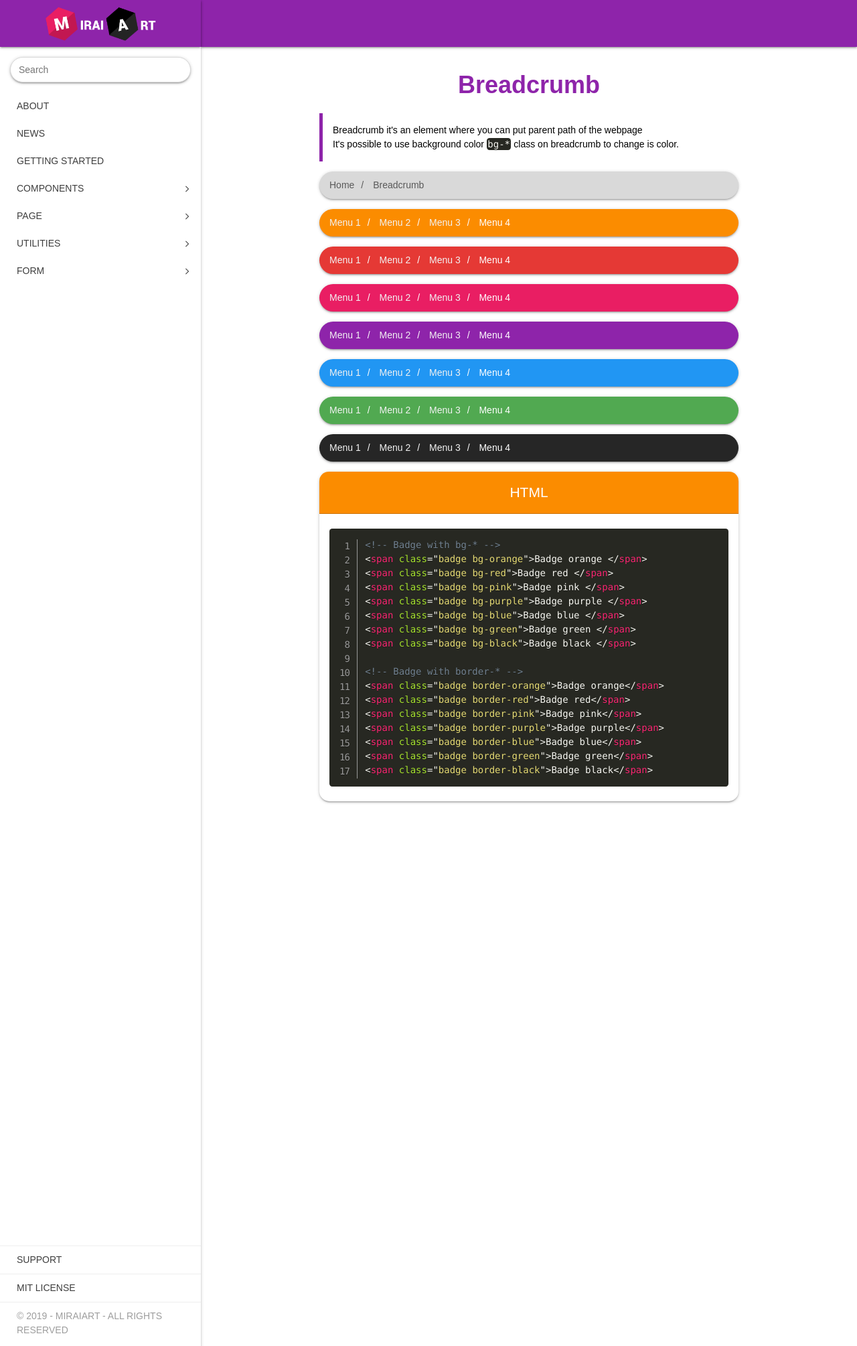
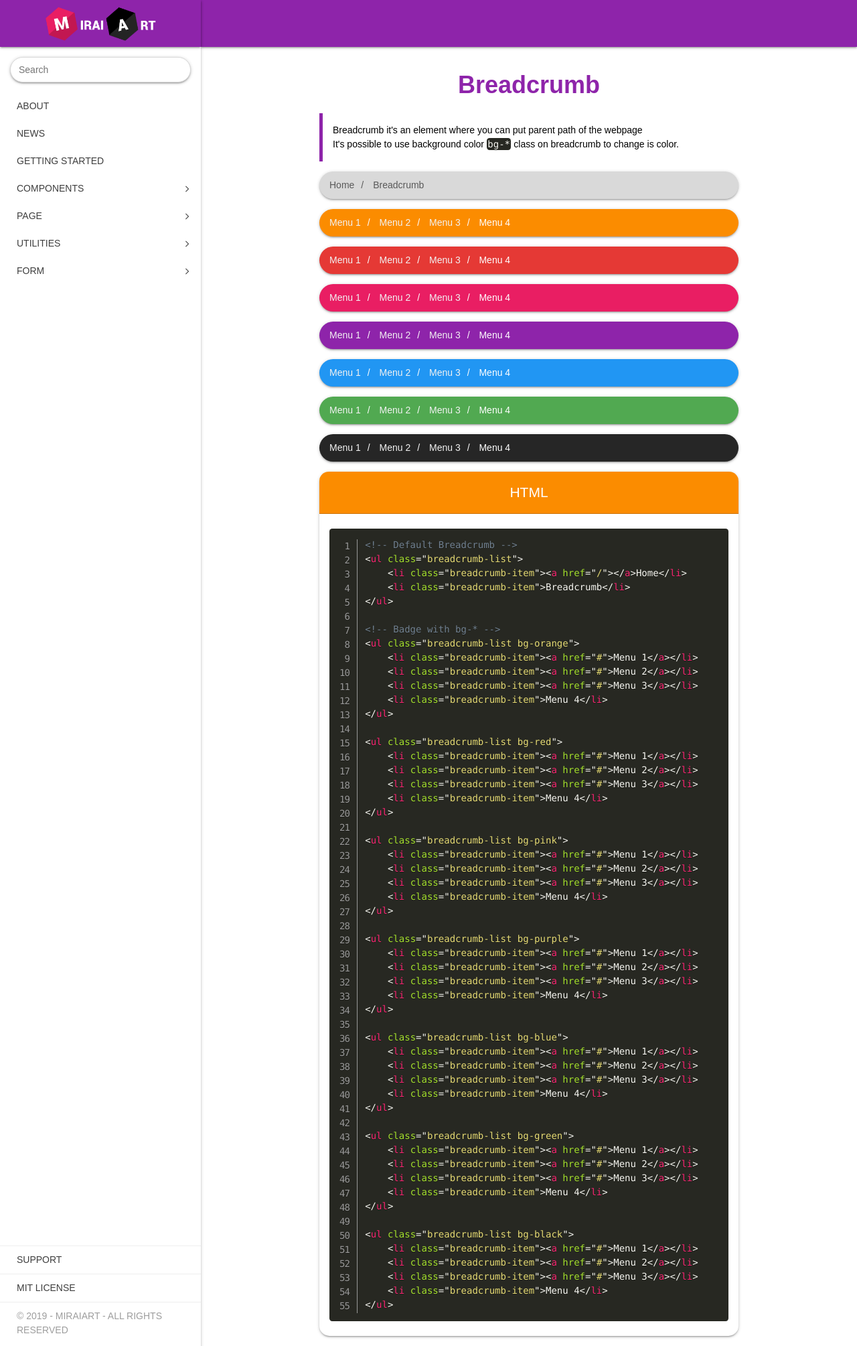
Before and after one commit to MiraiArt/miraiart.github.io, a Jekyll site: the page built from breadcrumb.html, in a window 1280 px wide. Shown: the whole page at 67% size. Built offline with Jekyll 4.4.1, drawn with Linux system fonts in a browser that asks for light colours; nearby versions of some CDN libraries; comment, search, counter and statistics services are not loaded.

Commit message:
update breadcrumb

```diff
--- a/_layouts/default.html
+++ b/_layouts/default.html
@@ -50,7 +50,7 @@
                     <ul class="sidenav-submenu">
                         <li class="searcheable"><a class="sidenav-submenu-link" href="dropdown.html">Dropdown</a></li>
                         <li class="searcheable"><a class="sidenav-submenu-link" href="badge.html">Badge</a></li>
-                        <li class="searcheable"><a class="sidenav-submenu-link" href="#">Breadcrumb</a></li>
+                        <li class="searcheable"><a class="sidenav-submenu-link" href="breadcrumb.html">Breadcrumb</a></li>
                         <li class="searcheable"><a class="sidenav-submenu-link" href="#">List style</a></li>
                         <li class="searcheable"><a class="sidenav-submenu-link" href="#">Progress bar / Loader</a></li>
                         <li class="searcheable"><a class="sidenav-submenu-link" href="#">Button</a></li>
--- a/breadcrumb.html
+++ b/breadcrumb.html
@@ -90,23 +90,61 @@ title: "Component - Breadcrumb"
             <pre class="language-markup line-numbers">
                 <code>
 
+                    &lt;!-- Default Breadcrumb -->
+                    &lt;ul class="breadcrumb-list">
+                        &lt;li class="breadcrumb-item">&lt;a href="/">&lt;/a>Home&lt;/li>
+                        &lt;li class="breadcrumb-item">Breadcrumb&lt;/li>
+                    &lt;/ul>
+
                     &lt;!-- Badge with bg-* -->
-                    &lt;span class="badge bg-orange">Badge orange &lt;/span>
-                    &lt;span class="badge bg-red">Badge red &lt;/span>
-                    &lt;span class="badge bg-pink">Badge pink &lt;/span>
-                    &lt;span class="badge bg-purple">Badge purple &lt;/span>
-                    &lt;span class="badge bg-blue">Badge blue &lt;/span>
-                    &lt;span class="badge bg-green">Badge green &lt;/span>
-                    &lt;span class="badge bg-black">Badge black &lt;/span>
+                    &lt;ul class="breadcrumb-list bg-orange">
+                        &lt;li class="breadcrumb-item">&lt;a href="#">Menu 1&lt;/a>&lt;/li>
+                        &lt;li class="breadcrumb-item">&lt;a href="#">Menu 2&lt;/a>&lt;/li>
+                        &lt;li class="breadcrumb-item">&lt;a href="#">Menu 3&lt;/a>&lt;/li>
+                        &lt;li class="breadcrumb-item">Menu 4&lt;/li>
+                    &lt;/ul>
 
-                    &lt;!-- Badge with border-* -->
-                    &lt;span class="badge border-orange">Badge orange&lt;/span>
-                    &lt;span class="badge border-red">Badge red&lt;/span>
-                    &lt;span class="badge border-pink">Badge pink&lt;/span>
-                    &lt;span class="badge border-purple">Badge purple&lt;/span>
-                    &lt;span class="badge border-blue">Badge blue&lt;/span>
-                    &lt;span class="badge border-green">Badge green&lt;/span>
-                    &lt;span class="badge border-black">Badge black&lt;/span>
+                    &lt;ul class="breadcrumb-list bg-red">
+                        &lt;li class="breadcrumb-item">&lt;a href="#">Menu 1&lt;/a>&lt;/li>
+                        &lt;li class="breadcrumb-item">&lt;a href="#">Menu 2&lt;/a>&lt;/li>
+                        &lt;li class="breadcrumb-item">&lt;a href="#">Menu 3&lt;/a>&lt;/li>
+                        &lt;li class="breadcrumb-item">Menu 4&lt;/li>
+                    &lt;/ul>
+
+                    &lt;ul class="breadcrumb-list bg-pink">
+                        &lt;li class="breadcrumb-item">&lt;a href="#">Menu 1&lt;/a>&lt;/li>
+                        &lt;li class="breadcrumb-item">&lt;a href="#">Menu 2&lt;/a>&lt;/li>
+                        &lt;li class="breadcrumb-item">&lt;a href="#">Menu 3&lt;/a>&lt;/li>
+                        &lt;li class="breadcrumb-item">Menu 4&lt;/li>
+                    &lt;/ul>
+
+                    &lt;ul class="breadcrumb-list bg-purple">
+                        &lt;li class="breadcrumb-item">&lt;a href="#">Menu 1&lt;/a>&lt;/li>
+                        &lt;li class="breadcrumb-item">&lt;a href="#">Menu 2&lt;/a>&lt;/li>
+                        &lt;li class="breadcrumb-item">&lt;a href="#">Menu 3&lt;/a>&lt;/li>
+                        &lt;li class="breadcrumb-item">Menu 4&lt;/li>
+                    &lt;/ul>
+
+                    &lt;ul class="breadcrumb-list bg-blue">
+                        &lt;li class="breadcrumb-item">&lt;a href="#">Menu 1&lt;/a>&lt;/li>
+                        &lt;li class="breadcrumb-item">&lt;a href="#">Menu 2&lt;/a>&lt;/li>
+                        &lt;li class="breadcrumb-item">&lt;a href="#">Menu 3&lt;/a>&lt;/li>
+                        &lt;li class="breadcrumb-item">Menu 4&lt;/li>
+                    &lt;/ul>
+
+                    &lt;ul class="breadcrumb-list bg-green">
+                        &lt;li class="breadcrumb-item">&lt;a href="#">Menu 1&lt;/a>&lt;/li>
+                        &lt;li class="breadcrumb-item">&lt;a href="#">Menu 2&lt;/a>&lt;/li>
+                        &lt;li class="breadcrumb-item">&lt;a href="#">Menu 3&lt;/a>&lt;/li>
+                        &lt;li class="breadcrumb-item">Menu 4&lt;/li>
+                    &lt;/ul>
+
+                    &lt;ul class="breadcrumb-list bg-black">
+                        &lt;li class="breadcrumb-item">&lt;a href="#">Menu 1&lt;/a>&lt;/li>
+                        &lt;li class="breadcrumb-item">&lt;a href="#">Menu 2&lt;/a>&lt;/li>
+                        &lt;li class="breadcrumb-item">&lt;a href="#">Menu 3&lt;/a>&lt;/li>
+                        &lt;li class="breadcrumb-item">Menu 4&lt;/li>
+                    &lt;/ul>
 
                 </code>
             </pre>
```
